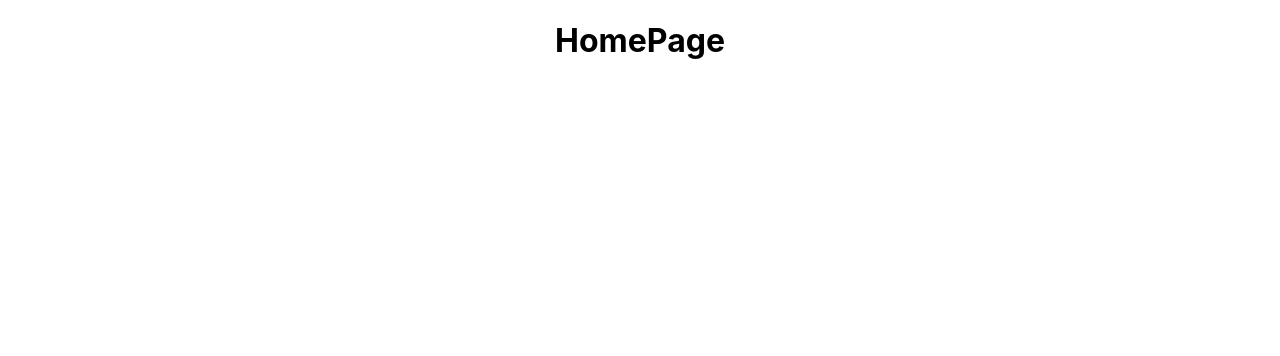
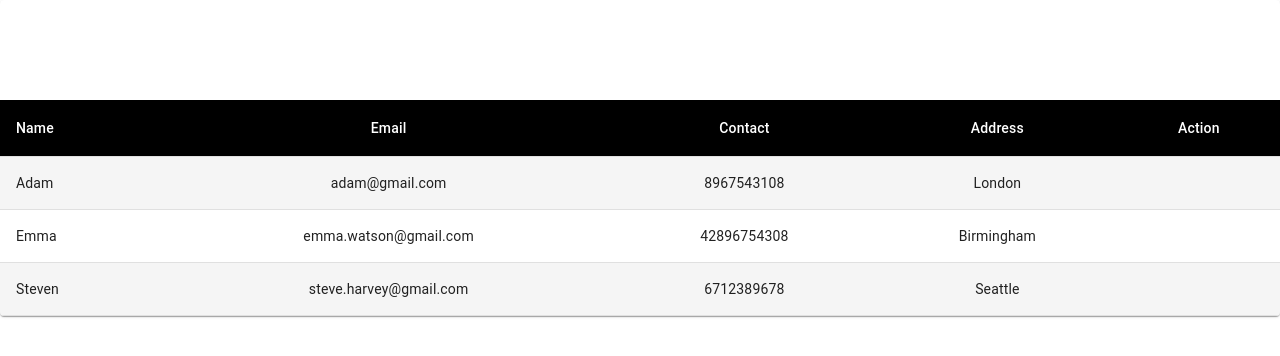
Before and after one commit to HarshJainGitHub/react-json-redux, a React (Create React App) app: page / in a window 1280 px wide. Shown: the top 356 px of the page. Built offline with nearby package versions, Linux system fonts and the light colour scheme; data requests are answered from the project's data file.

Commit message:
read operation is performed

```diff
--- a/src/pages/Home.js
+++ b/src/pages/Home.js
@@ -1,9 +1,91 @@
-import React from 'react';
+import React, { useEffect } from 'react';
+import { withStyles, makeStyles } from '@material-ui/core/styles';
+import Table from '@material-ui/core/Table';
+import TableBody from '@material-ui/core/TableBody';
+import TableCell from '@material-ui/core/TableCell';
+import TableContainer from '@material-ui/core/TableContainer';
+import TableHead from '@material-ui/core/TableHead';
+import TableRow from '@material-ui/core/TableRow';
+import Paper from '@material-ui/core/Paper';
+import { useDispatch , useSelector } from 'react-redux';
+import { loadUsers } from '../redux/action';
+
+
+const StyledTableCell = withStyles((theme) => ({
+    head: {
+        backgroundColor: theme.palette.common.black,
+        color: theme.palette.common.white,
+    },
+    body: {
+        fontSize: 14,
+    },
+}))(TableCell);
+
+const StyledTableRow = withStyles((theme) => ({
+    root: {
+        '&:nth-of-type(odd)': {
+            backgroundColor: theme.palette.action.hover,
+        },
+    },
+}))(TableRow);
+
+function createData(name, calories, fat, carbs, protein) {
+    return { name, calories, fat, carbs, protein };
+}
+
+const rows = [
+    createData('Frozen yoghurt', 159, 6.0, 24, 4.0),
+    createData('Ice cream sandwich', 237, 9.0, 37, 4.3),
+    createData('Eclair', 262, 16.0, 24, 6.0),
+    createData('Cupcake', 305, 3.7, 67, 4.3),
+    createData('Gingerbread', 356, 16.0, 49, 3.9),
+];
+
+const useStyles = makeStyles({
+    table: {
+        minWidth: 900,
+        marginTop:100
+    },
+});
+
 
 function Home() {
+  const classes = useStyles();
+
+    let dispatch = useDispatch();
+    const {users} = useSelector(state => state.userData);
+
+    useEffect(() => {
+        dispatch(loadUsers());
+    },[])
   return (
     <div>
-        <h1>HomePage</h1>
+          <TableContainer component={Paper}>
+              <Table className={classes.table} sx={{ minWidth: 700 }} aria-label="customized table">
+                  <TableHead>
+                      <TableRow>
+                          <StyledTableCell>Name</StyledTableCell>
+                          <StyledTableCell align="center">Email</StyledTableCell>
+                          <StyledTableCell align="center">Contact</StyledTableCell>
+                          <StyledTableCell align="center">Address</StyledTableCell>
+                          <StyledTableCell align="center">Action</StyledTableCell>
+                      </TableRow>
+                  </TableHead>
+                  <TableBody>
+                      {users && users.map((user) => (
+                          <StyledTableRow key={user.id}>
+                              <StyledTableCell component="th" scope="row">
+                                  {user.name}
+                              </StyledTableCell>
+                              <StyledTableCell align="center">{user.email}</StyledTableCell>
+                              <StyledTableCell align="center">{user.contact}</StyledTableCell>
+                              <StyledTableCell align="center">{user.address}</StyledTableCell>
+                              <StyledTableCell align="center"></StyledTableCell>
+                          </StyledTableRow>
+                      ))}
+                  </TableBody>
+              </Table>
+          </TableContainer>
     </div>
   )
   ;
--- a/src/redux/action.js
+++ b/src/redux/action.js
@@ -0,0 +1,18 @@
+import * as types from './actionTypes'
+import axios from 'axios'
+
+const getUsers = (users) => ({
+    type: types.GET_USERS,
+    payload:users
+})
+
+
+export const loadUsers = () => {
+    return function (dispatch){
+        axios.get(`${process.env.REACT_APP_API}`).then((res) => {
+            console.log("res ",res);
+            dispatch(getUsers(res.data));
+        })
+        .catch((error) => console.log("Error caught in get user api ",error))
+    }
+}
--- a/src/redux/actionTypes.js
+++ b/src/redux/actionTypes.js
@@ -0,0 +1 @@
+export const GET_USERS ='GET_USERS';
--- a/src/redux/rootReducer.js
+++ b/src/redux/rootReducer.js
@@ -2,7 +2,7 @@
 import userReducer from "./userReducer";
 
 const rootReducer = combineReducers({
-    users: userReducer
+    userData: userReducer
 })
 
 export default rootReducer;
--- a/src/redux/userReducer.js
+++ b/src/redux/userReducer.js
@@ -1,3 +1,4 @@
+import * as types from './actionTypes'
 
 const initalState = {
     users:[],
@@ -8,6 +9,12 @@
 
 const userReducer = (state =initalState , action) => {
     switch(action.type){
+        case types.GET_USERS:
+            return{
+                ...state,
+                users: action.payload,
+                loading:false,
+            }
         default: return state
     }
 }
```
Also changed, not shown: 1 other file (tests, documents, lock files or other folders).
